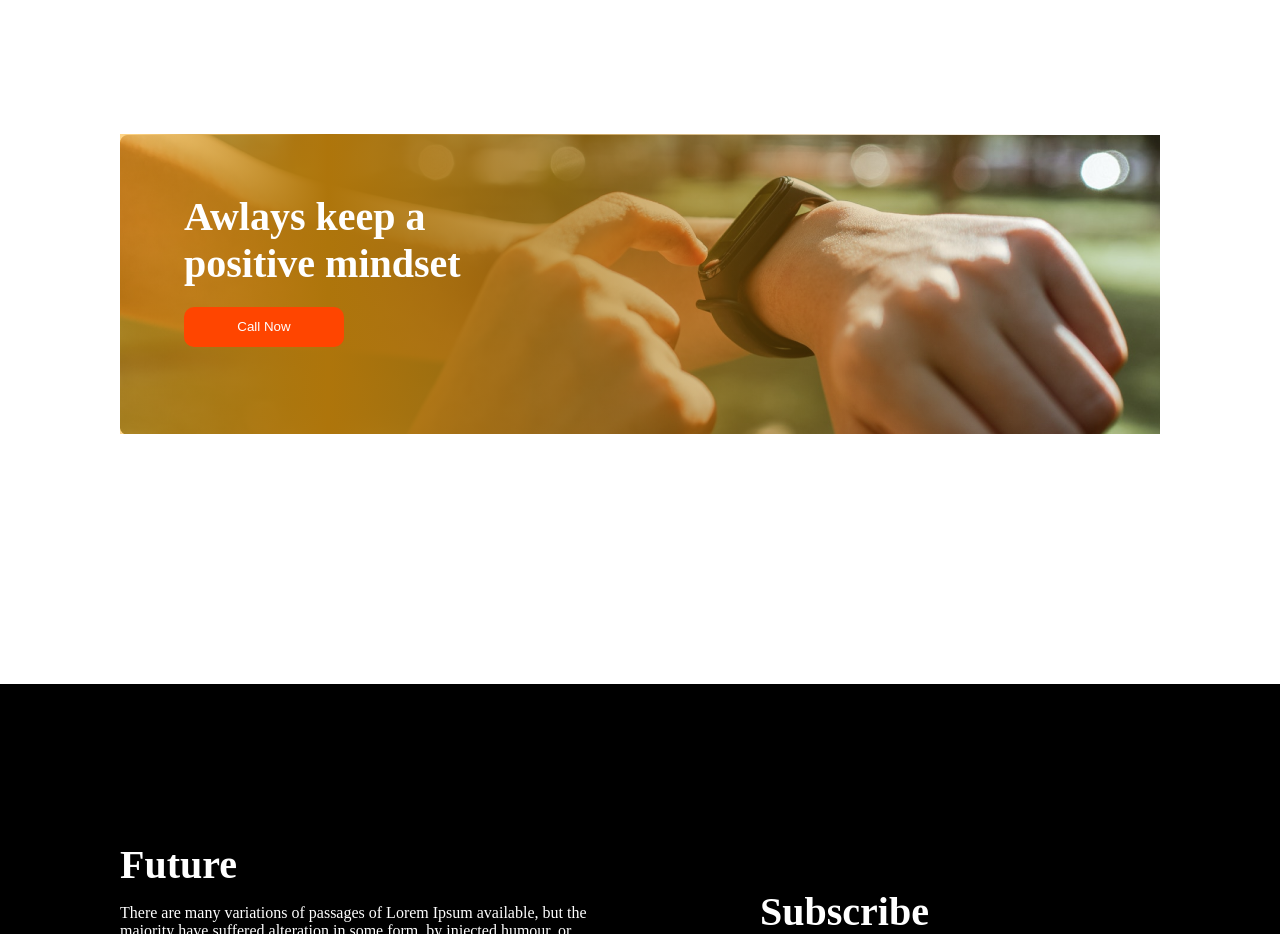
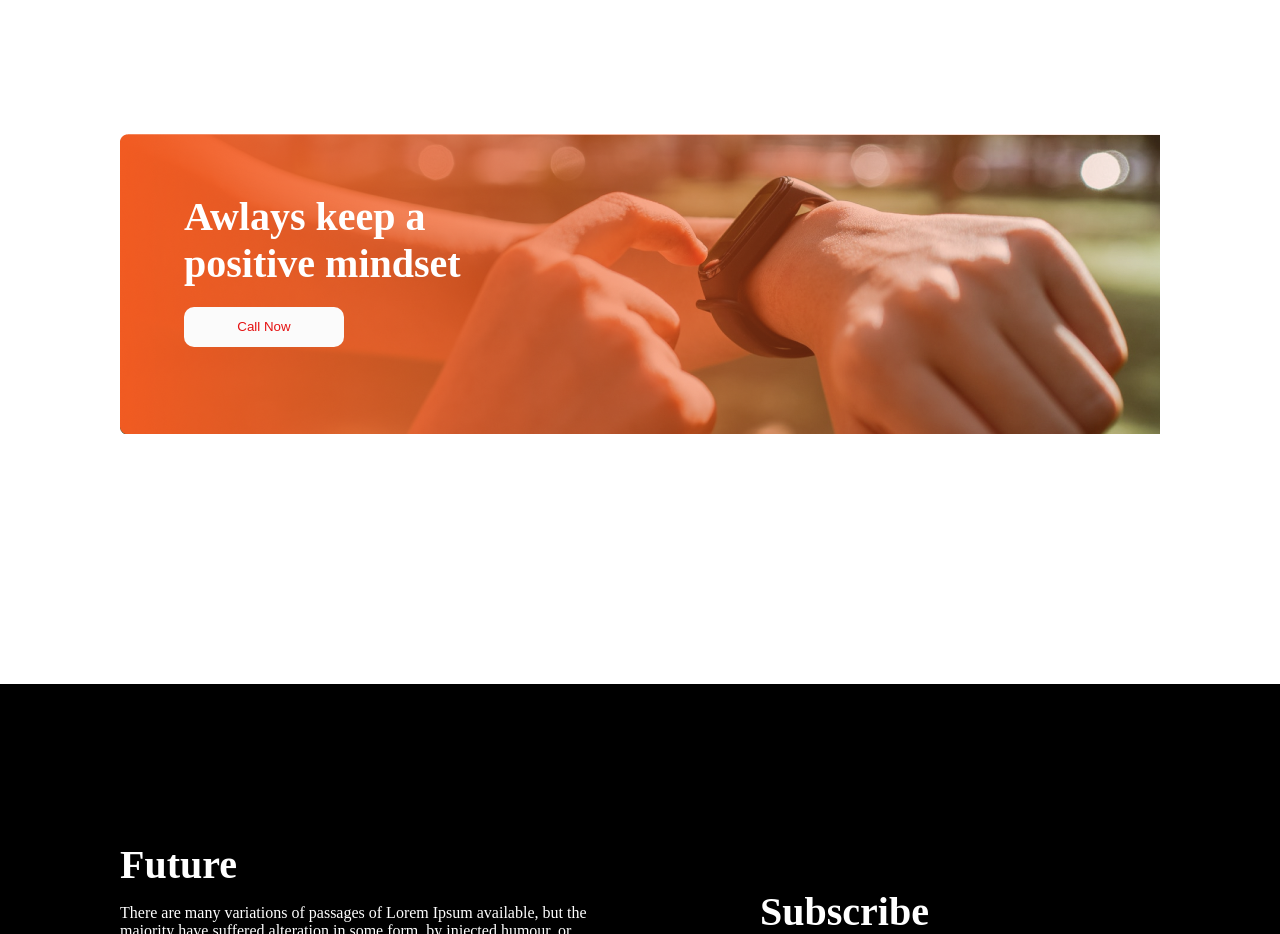
Before and after one commit to MdShahanawsNokib/Assingment-One-New-Year, a plain HTML site: page index.html in a window 1280 px wide. Shown: the part 2020-2954 px from the top of the page. Drawn offline with Linux system fonts and the light colour scheme.

Commit message:
chanage section 2 image gradient

```diff
--- a/style.css
+++ b/style.css
@@ -109,7 +109,9 @@
 
 .section-3-body {
     height: 300px;
-    background: linear-gradient(to right, rgba(255, 166, 0, 0.465), rgb(174, 117, 11) 20%, transparent 90%);
+    /* background: linear-gradient(to right, rgba(255, 166, 0, 0.465), rgb(174, 117, 11) 20%, transparent 90%); */
+    background-image: url(./images/gradient2.png);
+    transition-property: 95%;
 }
 
 .section-3-body div {
@@ -127,8 +129,8 @@
     width: 160px;
     height: 40px;
     border-radius: 10px;
-    background-color: orangered;
-    color: white;
+    background-color: rgb(251, 251, 251);
+    color: rgb(229, 18, 18);
     border: none;
 }
 
```
